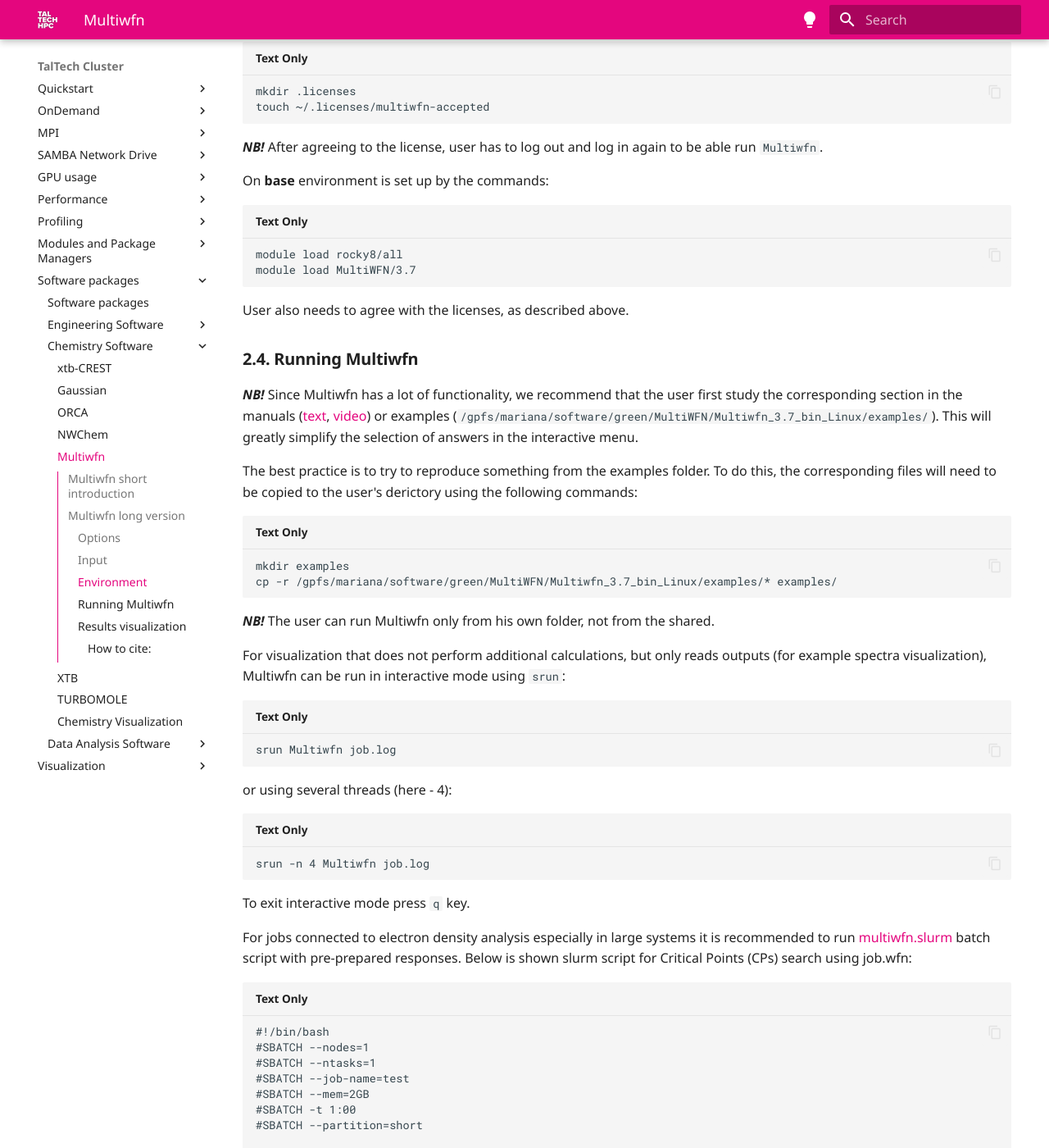
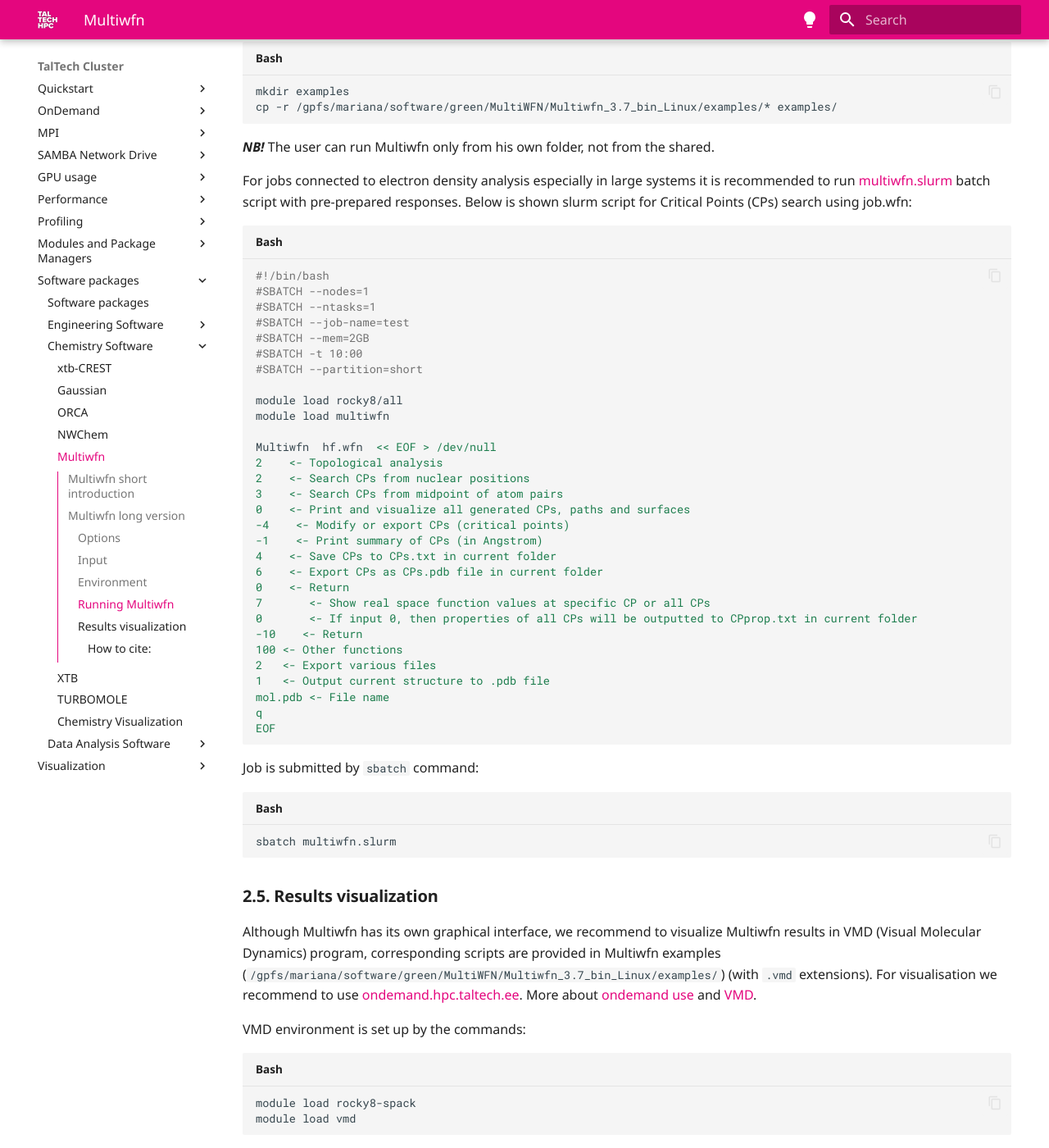
Before and after one commit to TalTech-HPC-Centre/user-guides-source, an MkDocs documentation site: the page built from docs/chemistry/multiwfn.md, in a window 1280 px wide and 1400 px high, scrolled down 3177 px. Shown: the whole window at 82% size. Built offline with MkDocs 1.6.1 and Material for MkDocs 9.7.7, drawn with Linux system fonts in a browser that asks for light colours; comment, search, counter and statistics services are not loaded; some of the changed text lies outside the part shown.

Commit message:
multiwfn 	modified:   docs/chemistry/multiwfn.md 	modified:   docs/chemistry/multiwfn.slurm

````diff
--- a/docs/chemistry/multiwfn.md
+++ b/docs/chemistry/multiwfn.md
@@ -37,40 +37,27 @@
 	EOF
 	```
 
-
-4. Run Multiwfn in interactive mode:
+    or with [multiwfn.slurm](/chemistry/multiwfn.slurm) batch script as a non-interactive mode with pre-prepared responses:
 
     ```bash
-    srun Multiwfn job.wfn
+    #!/bin/bash
+    #SBATCH --nodes=1
+    #SBATCH --ntasks=1
+    #SBATCH --job-name=test
+    #SBATCH --mem=2GB
+    #SBATCH -t 10:00
+    #SBATCH --partition=short
+
+    module load rocky8/all
+    module load multiwfn
+
+    Multiwfn  hf.wfn  << EOF > /dev/null
+
+    ***ANSWERS***
+
+    q
+    EOF
     ```
-
-    Multiwfn also can be run by [multiwfn.slurm](/chemistry/multiwfn.slurm) batch script as a non-interactive mode with pre-prepared responses:
-
-        #!/bin/bash
-        #SBATCH --nodes=1
-        #SBATCH --ntasks=1
-        #SBATCH --job-name=test
-        #SBATCH --mem=2GB
-        #SBATCH -t 1:00
-        #SBATCH --partition=short
-
-        module load green/all
-        module load MultiWFN/3.7
-
-        Multiwfn  job.wfn << EOF > /dev/null
-        2
-        2
-        -4
-        6
-        0
-        -10
-        100
-        2
-        1
-        mol.pdb
-        q
-        EOF
-
 
     In this case job is submitted using `sbatch` command:
 
@@ -78,15 +65,13 @@
     sbatch multiwfn.slurm
     ```
 
-5. Visualize results if needed:
+5. Visualize results if needed using [ondemand.hpc.taltech.ee](https://ondemand.hpc.taltech.ee) and VMD
 
-        display job.png
-
-    or
-
-        module use /gpfs/mariana/modules/gray/spack/
-        module load vmd
-        vmd job.pdb
+    ```bash
+    module load rocky8-spack
+    module load vmd
+    vmd job.pdb
+    ```
 
     ***NB!*** It is recommended to visualize Multiwfn results in VMD program, corresponding scripts are provided in Multiwfn examples _(/gpfs/mariana/software/green/MultiWFN/Multiwfn_3.7_bin_Linux/examples/)_.
 
@@ -94,9 +79,9 @@
 
 ### Options
 
-Multiwfn is an interactive program performing almost all of important wavefunction analyszes _(showing molecular structure and orbitals, calculating real space function, topology analysis, population analysis, orbital composition analysis, bond order/strength analysis, plotting population density-of-states, plotting various kinds of spectra (including conformational weighted spectrum), quantitative analysis of molecular surface, charge decomposition analysis, basin analysis, electron excitation analyses, orbital localization analysis, visual study of weak interaction, conceptual density functional theory (CDFT) analysis, energy decomposition analysis)._
+Multiwfn is an interactive program performing almost all of important wavefunction analyszes (showing molecular structure and orbitals, calculating real space function, topology analysis, population analysis, orbital composition analysis, bond order/strength analysis, plotting population density-of-states, plotting various kinds of spectra (including conformational weighted spectrum), quantitative analysis of molecular surface, charge decomposition analysis, basin analysis, electron excitation analyses, orbital localization analysis, visual study of weak interaction, conceptual density functional theory (CDFT) analysis, energy decomposition analysis).
 
-For many frequently used analyszes Multiwfn has [short youtube videos](https://www.youtube.com/user/sobereva) and "quick start" examples _(/gpfs/mariana/software/green/MultiWFN/Multiwfn_3.7_bin_Linux/examples/)._ More information can be found in the [manual](Manual_Multiwfn.pdf).
+For many frequently used analyszes Multiwfn has [short youtube videos](https://www.youtube.com/user/sobereva) and "quick start" examples (`/gpfs/mariana/software/green/MultiWFN/Multiwfn_3.7_bin_Linux/examples/`). More information can be found in the [manual](Manual_Multiwfn.pdf).
 
 
 ### Input
@@ -105,28 +90,28 @@
 
 ### Environment
 
-On **viz** environment is set up by the commands:
+Environment is set up by the commands:
 
-    module use /gpfs/mariana/modules/green/chemistry/
-    module load MultiWFN/3.7
+```bash
+module load rocky8/all
+module load multiwfn
+```
 
 The first time use, user has to agree to the licenses:
 
-    touch ~/.licenses/multiwfn-accepted
+```bash
+touch ~/.licenses/multiwfn-accepted
+```
 
 if this is the first user license agreement, the following commands should be given:
 
-    mkdir .licenses
-    touch ~/.licenses/multiwfn-accepted
+```bash
+mkdir .licenses
+touch ~/.licenses/multiwfn-accepted
+```
 
 ***NB!*** After agreeing to the license, user has to log out and log in again to be able run `Multiwfn`.
 
-On **base** environment is set up by the commands:
-
-    module load rocky8/all
-    module load MultiWFN/3.7
-
-User also needs to agree with the licenses, as described above.
 
 ### Running Multiwfn
 
@@ -135,70 +120,70 @@
 
 The best practice is to try to reproduce something from the examples folder. To do this, the corresponding files will need to be copied to the user's derictory using the following commands:
 
-    mkdir examples
-    cp -r /gpfs/mariana/software/green/MultiWFN/Multiwfn_3.7_bin_Linux/examples/* examples/
+```bash
+mkdir examples
+cp -r /gpfs/mariana/software/green/MultiWFN/Multiwfn_3.7_bin_Linux/examples/* examples/
+```
 
 ***NB!*** The user can run Multiwfn only from his own folder, not from the shared.
 
-For visualization that does not perform additional calculations, but only reads outputs (for example spectra visualization), Multiwfn can be run in interactive mode using `srun`:
-
-    srun Multiwfn job.log
-
-or using several threads (here - 4):
-
-    srun -n 4 Multiwfn job.log
-
-To exit interactive mode press `q` key.
-
 For jobs connected to electron density analysis especially in large systems it is recommended to run [multiwfn.slurm](multiwfn.slurm) batch script with pre-prepared responses. Below is shown slurm script for Critical Points (CPs) search using job.wfn:
 
-    #!/bin/bash
-    #SBATCH --nodes=1
-    #SBATCH --ntasks=1
-    #SBATCH --job-name=test
-    #SBATCH --mem=2GB
-    #SBATCH -t 1:00
-    #SBATCH --partition=short
+```bash
+#!/bin/bash
+#SBATCH --nodes=1
+#SBATCH --ntasks=1
+#SBATCH --job-name=test
+#SBATCH --mem=2GB
+#SBATCH -t 10:00
+#SBATCH --partition=short
 
-    module load rocky8/all
-    module load MultiWFN/3.7
+module load rocky8/all
+module load multiwfn
 
-    Multiwfn  job.wfn << EOF > /dev/null
-    2
-    2
-    -4
-    6
-    0
-    -10
-    100
-    2
-    1
-    mol.pdb
-    q
-    EOF
+Multiwfn  hf.wfn  << EOF > /dev/null
+2    <- Topological analysis
+2    <- Search CPs from nuclear positions
+3    <- Search CPs from midpoint of atom pairs
+0    <- Print and visualize all generated CPs, paths and surfaces
+-4    <- Modify or export CPs (critical points)
+-1    <- Print summary of CPs (in Angstrom)
+4    <- Save CPs to CPs.txt in current folder
+6    <- Export CPs as CPs.pdb file in current folder
+0    <- Return
+7       <- Show real space function values at specific CP or all CPs
+0       <- If input 0, then properties of all CPs will be outputted to CPprop.txt in current folder
+-10    <- Return
+100	<- Other functions
+2	<- Export various files
+1	<- Output current structure to .pdb file
+mol.pdb	<- File name
+q
+EOF
+```
 
 Job is submitted by `sbatch` command:
 
-    sbatch multiwfn.slurm
-
+```bash
+sbatch multiwfn.slurm
+```
 
 ### Results visualization
 
-By default, plots made by Multiwfn will be written in the `.png` format and can be visualized by command:
+Although Multiwfn has its own graphical interface, we recommend to visualize Multiwfn results in VMD (Visual Molecular Dynamics) program, corresponding scripts are provided in Multiwfn  examples (`/gpfs/mariana/software/green/MultiWFN/Multiwfn_3.7_bin_Linux/examples/`) (with `.vmd` extensions). For visualisation we recommend to use [ondemand.hpc.taltech.ee](https://ondemand.hpc.taltech.ee). More about [ondemand use](/ondemand.html) and [VMD](/chemistry/visualization.html#vmd).
 
-    display job.png
+VMD environment is set up by the commands:
 
-Although Multiwfn has its own graphical interface, we recommend to visualize Multiwfn results in VMD (Visual Molecular Dynamics) program, corresponding scripts are provided in Multiwfn  examples _(/gpfs/mariana/software/green/MultiWFN/Multiwfn_3.7_bin_Linux/examples/)_ (with `.vmd` extensions). More about visualization on **viz** can be found [here](/visualization.html) and about VMD - [here](/chemistry/visualization.html#vmd).
-
-On **base** VMD environment is set up by the commands:
-
-    module load green
-    module load VMD
+```bash
+module load rocky8-spack
+module load vmd
+```
 
 VMD is run by command `vmd`:
 
-    vmd job.pdb
-
+```bash
+vmd job.pdb
+```
 
 #### How to cite:
 
````
